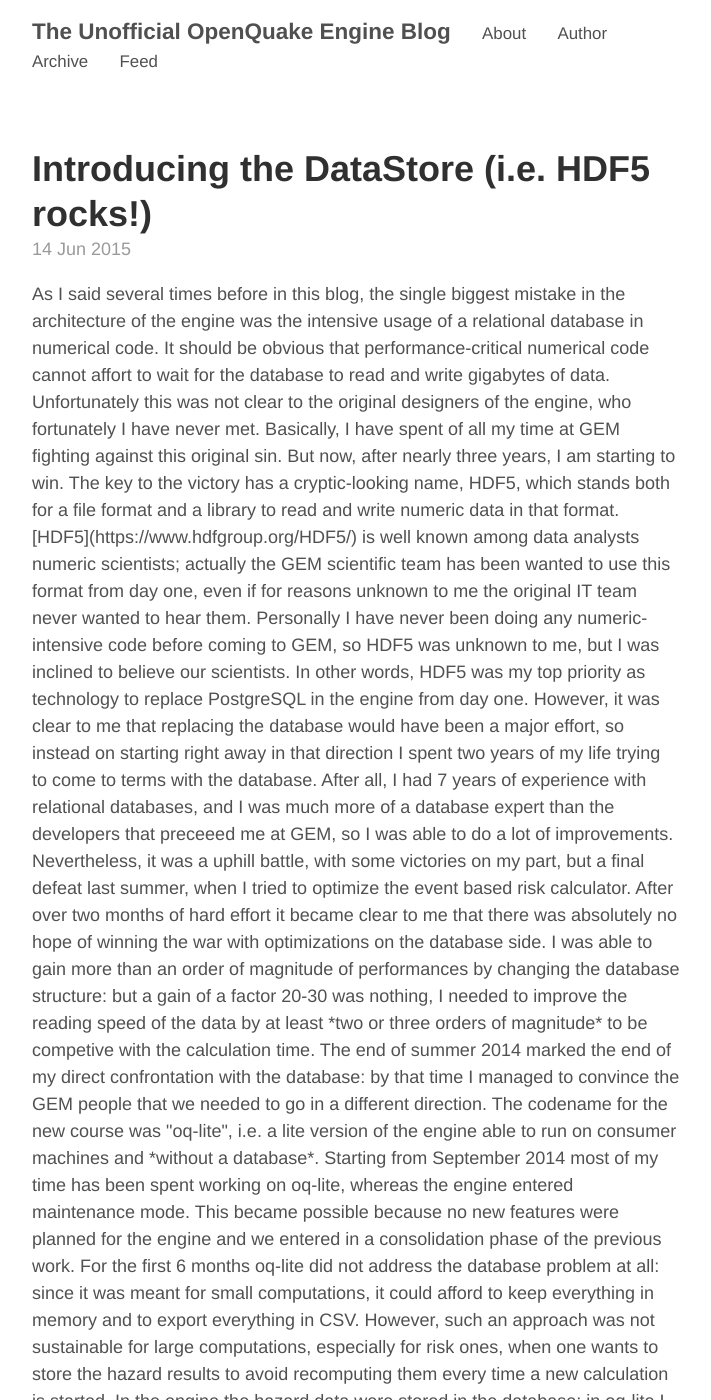
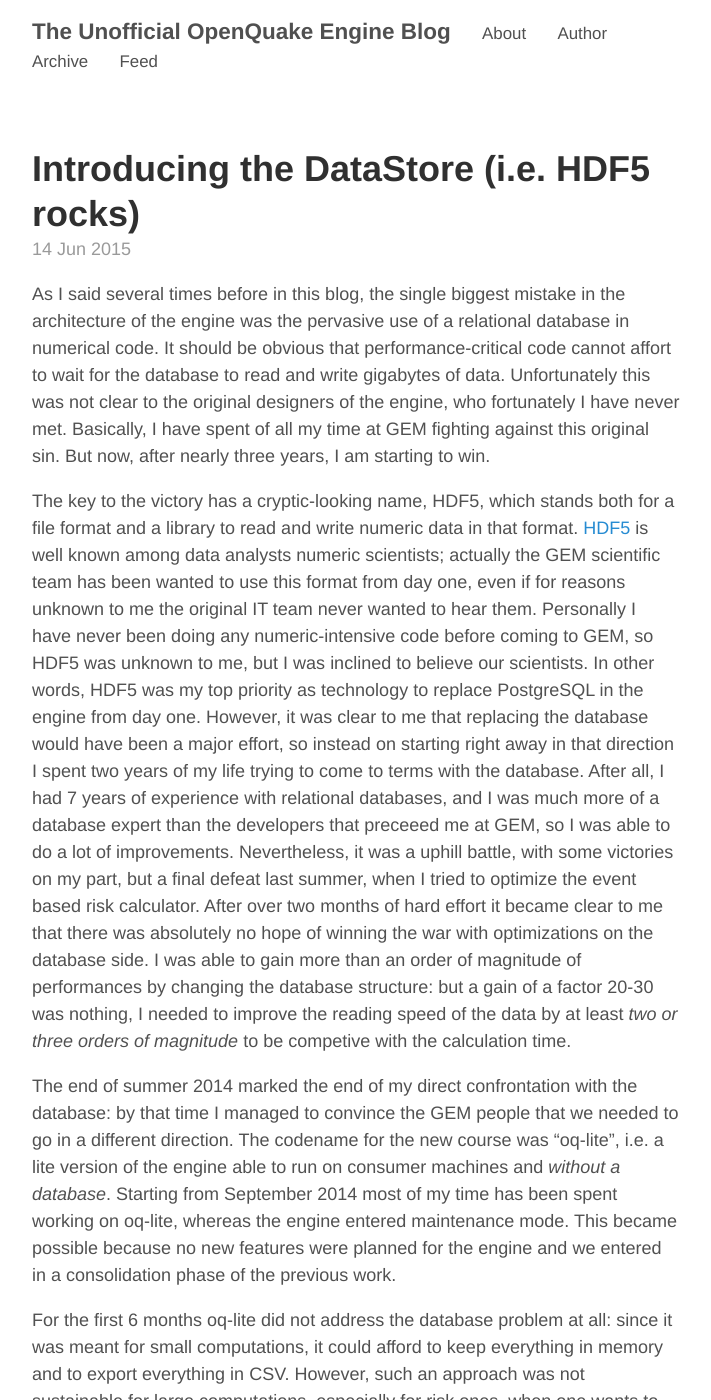
Before and after one commit to micheles/micheles.github.io, a Jekyll site: the page built from _posts/2015-06-14-introducing-the-datastore.md, in a window 1280 px wide and 1400 px high. Shown: the whole window, without its empty margins (284-995 px from the left). Built offline with Jekyll 4.4.1, drawn with Linux system fonts in a browser that asks for light colours; Markdown is read by kramdown in place of the engine named in the settings; comment, search, counter and statistics services are not loaded; some of the changed text lies outside the part shown.

Commit message:
Renamed to .md

```diff
--- a/_posts/2015-06-14-introducing-the-datastore.txt
+++ b/_posts/2015-06-14-introducing-the-datastore.md
@@ -1,12 +1,12 @@
 ---
 layout: post
-title: Introducing the DataStore (i.e. HDF5 rocks!)
+title: Introducing the DataStore (i.e. HDF5 rocks)
 ---
 
 As I said several times before in this blog, the single biggest
-mistake in the architecture of the engine was the intensive usage of a
+mistake in the architecture of the engine was the pervasive use of a
 relational database in numerical code. It should be obvious that
-performance-critical numerical code cannot affort to wait for the
+performance-critical code cannot affort to wait for the
 database to read and write gigabytes of data. Unfortunately this was
 not clear to the original designers of the engine, who fortunately I have
 never met. Basically, I have spent of all my time at GEM fighting
```
